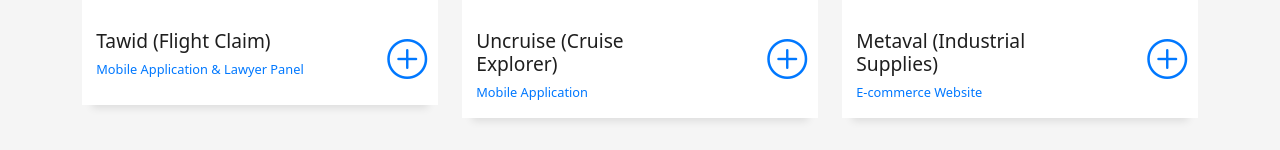
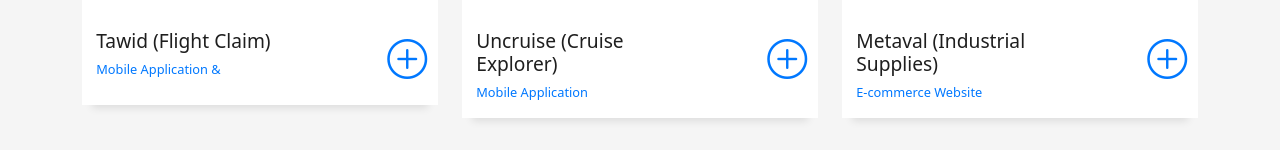
Before and after one commit to pandey-shekhar/portfolio, a plain HTML site: page index.html in a window 1280 px wide. Shown: the part 3406-3556 px from the top of the page. Drawn offline with Linux system fonts and the light colour scheme.

Commit message:
Update index.html

```diff
--- a/index.html
+++ b/index.html
@@ -425,9 +425,9 @@
                                                 target="_blank">
                                                 <span class="w-ctegory">Mobile Application &</span>
                                             </a>
-                                            <a href="https://tawid.de" target="_blank">
+                                            <!-- <a href="https://tawid.de" target="_blank">
                                                 <span class="w-ctegory">Lawyer Panel</span>
-                                            </a>
+                                            </a> -->
                                         </div>
                                     </div>
                                     <div class="col-sm-4">
```
